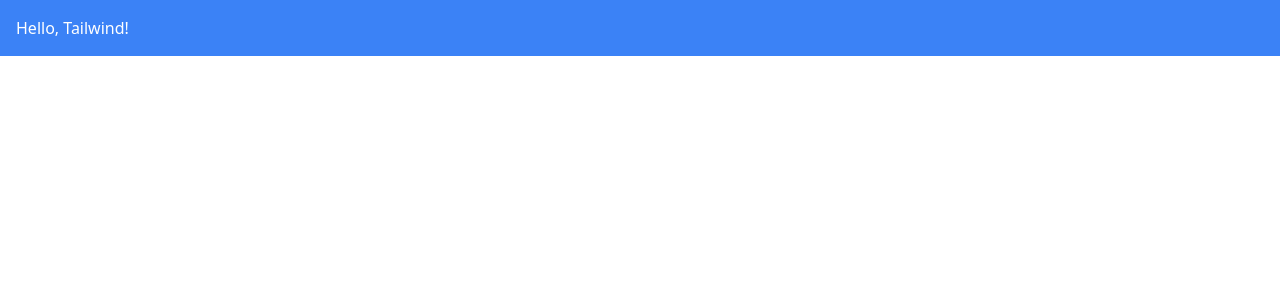
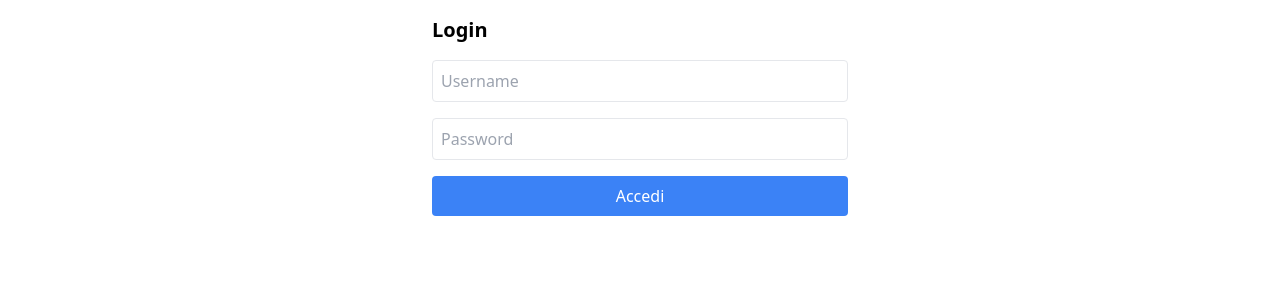
Before and after one commit to DiegoBas17/todolist, a React (Vite) app: page /login in a window 1280 px wide. Shown: the top 300 px of the page. Built offline with nearby package versions, Linux system fonts and the light colour scheme.

Commit message:
creazione login, home e register

```diff
--- a/src/App.jsx
+++ b/src/App.jsx
@@ -1,9 +1,19 @@
+import { BrowserRouter, Route, Routes } from "react-router-dom";
 import "./App.css";
+import HomePage from "./components/home/HomePage";
+import Login from "./components/login-registrazione/Login";
+import Register from "./components/login-registrazione/Register";
 
 function App() {
   return (
     <>
-      <div className="bg-blue-500 text-white p-4">Hello, Tailwind!</div>
+      <BrowserRouter>
+        <Routes>
+          <Route path="/" element={<HomePage />} />
+          <Route path="/login" element={<Login />} />
+          <Route path="/register" element={<Register />} />
+        </Routes>
+      </BrowserRouter>
     </>
   );
 }
--- /dev/null
+++ b/src/components/home/HomePage.jsx
@@ -0,0 +1,15 @@
+import React from "react";
+import { useSelector } from "react-redux";
+
+const HomePage = () => {
+  const username = useSelector((state) => state.auth.username);
+  const token = useSelector((state) => state.auth.token);
+  return (
+    <div className="p-4">
+      <h1 className="text-xl font-bold">Benvenuto {username || "ospite"}</h1>
+      <p>Token: {token}</p>
+    </div>
+  );
+};
+
+export default HomePage;
--- /dev/null
+++ b/src/components/login-registrazione/Login.jsx
@@ -0,0 +1,63 @@
+import React, { useState } from "react";
+import { useDispatch } from "react-redux";
+import { useNavigate } from "react-router-dom";
+import { login } from "../../redux/authSlice";
+
+const Login = () => {
+  const dispatch = useDispatch();
+  const navigate = useNavigate();
+
+  const [username, setUsername] = useState("");
+  const [password, setPassword] = useState("");
+
+  const handleSubmit = async (e) => {
+    e.preventDefault();
+
+    try {
+      const res = await fetch("http://localhost:3001/auth/login", {
+        method: "POST",
+        headers: {
+          "Content-Type": "application/json",
+        },
+        body: JSON.stringify({ username, password }),
+      });
+      if (!res.ok) throw new Error("Login fallito");
+      const data = await res.json();
+      console.log("Dati ricevuti dal backend:", data);
+      dispatch(login({ token: data.accessToken, username: data.username }));
+      navigate("/");
+    } catch (error) {
+      console.error("Errore nel login:", error);
+    }
+  };
+
+  return (
+    <div className="p-4 max-w-md mx-auto">
+      <h2 className="text-xl font-bold mb-4">Login</h2>
+      <form onSubmit={handleSubmit} className="space-y-4">
+        <input
+          type="text"
+          placeholder="Username"
+          value={username}
+          onChange={(e) => setUsername(e.target.value)}
+          className="w-full p-2 border rounded"
+        />
+        <input
+          type="password"
+          placeholder="Password"
+          value={password}
+          onChange={(e) => setPassword(e.target.value)}
+          className="w-full p-2 border rounded"
+        />
+        <button
+          type="submit"
+          className="w-full bg-blue-500 text-white p-2 rounded"
+        >
+          Accedi
+        </button>
+      </form>
+    </div>
+  );
+};
+
+export default Login;
--- /dev/null
+++ b/src/components/login-registrazione/Register.jsx
@@ -0,0 +1,63 @@
+import React, { useState } from "react";
+import { useNavigate } from "react-router-dom";
+
+const Register = () => {
+  const navigate = useNavigate();
+
+  const [username, setUsername] = useState("");
+  const [password, setPassword] = useState("");
+
+  const handleSubmit = async (e) => {
+    e.preventDefault();
+
+    try {
+      const res = await fetch("http://localhost:3001/auth/register", {
+        method: "POST",
+        headers: {
+          "Content-Type": "application/json",
+        },
+        body: JSON.stringify({ username, password }), // Passa direttamente username e password
+      });
+
+      if (!res.ok) throw new Error("Registrazione fallita");
+
+      const data = await res.json();
+      console.log("Dati ricevuti dal backend:", data);
+
+      // Dopo una registrazione riuscita, puoi fare il redirect alla pagina di login
+      navigate("/login");
+    } catch (error) {
+      console.error("Errore nella registrazione:", error);
+    }
+  };
+
+  return (
+    <div className="p-4 max-w-md mx-auto">
+      <h2 className="text-xl font-bold mb-4">Registrazione</h2>
+      <form onSubmit={handleSubmit} className="space-y-4">
+        <input
+          type="text"
+          placeholder="Username"
+          value={username}
+          onChange={(e) => setUsername(e.target.value)}
+          className="w-full p-2 border rounded"
+        />
+        <input
+          type="password"
+          placeholder="Password"
+          value={password}
+          onChange={(e) => setPassword(e.target.value)}
+          className="w-full p-2 border rounded"
+        />
+        <button
+          type="submit"
+          className="w-full bg-blue-500 text-white p-2 rounded"
+        >
+          Registrati
+        </button>
+      </form>
+    </div>
+  );
+};
+
+export default Register;
--- a/src/main.jsx
+++ b/src/main.jsx
@@ -2,7 +2,7 @@ import { createRoot } from "react-dom/client";
 import "./index.css";
 import { Provider } from "react-redux";
 import App from "./App.jsx";
-import store from "./redux/store/store.js";
+import store from "./redux/store.js";
 
 createRoot(document.getElementById("root")).render(
   <Provider store={store}>
--- /dev/null
+++ b/src/redux/authSlice.js
@@ -0,0 +1,25 @@
+import { createSlice } from "@reduxjs/toolkit";
+
+const initialState = {
+  token: null,
+  username: null,
+};
+
+const authSlice = createSlice({
+  name: "auth",
+  initialState,
+  reducers: {
+    login(state, action) {
+      console.log("LOGIN ACTION:", action.payload);
+      state.token = action.payload.token;
+      state.username = action.payload.username;
+    },
+    logout(state) {
+      state.token = null;
+      state.username = null;
+    },
+  },
+});
+
+export const { login, logout } = authSlice.actions;
+export default authSlice.reducer;
--- /dev/null
+++ b/src/redux/store.js
@@ -0,0 +1,10 @@
+import { configureStore } from "@reduxjs/toolkit";
+import authReducer from "./authSlice";
+
+const store = configureStore({
+  reducer: {
+    auth: authReducer,
+  },
+});
+
+export default store;
--- a/src/redux/store/store.js
+++ /dev/null
@@ -1,8 +0,0 @@
-import { configureStore } from '@reduxjs/toolkit';
-
-const store = configureStore({
-  reducer: {
-  },
-});
-
-export default store;
```
